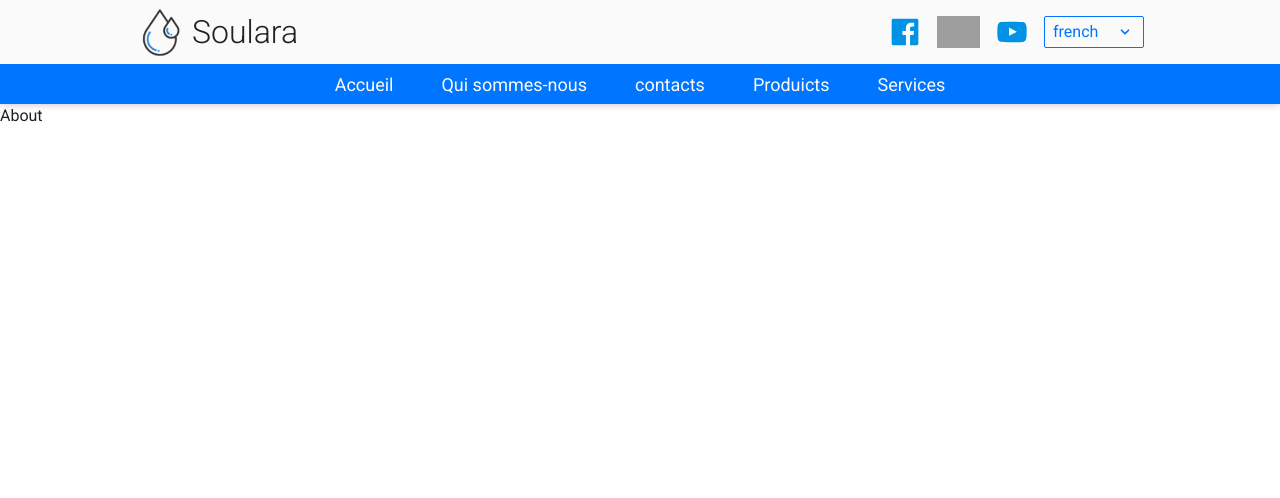
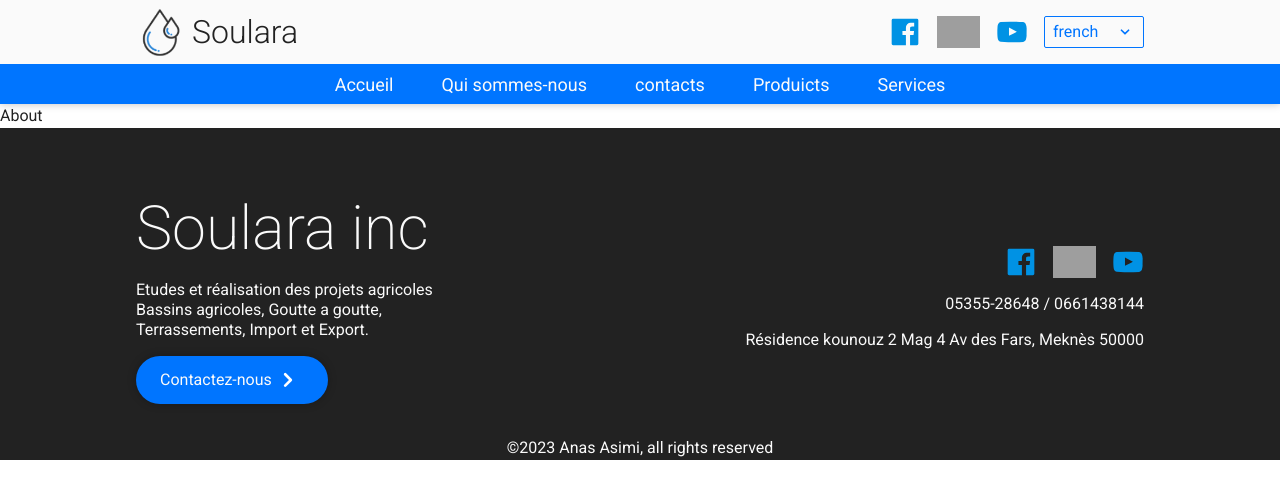
Before and after one commit to anas-asimi/Soulara, a React (Vite) app: page /about in a window 1280 px wide. Shown: the top 498 px of the page. Built offline with nearby package versions, Linux system fonts and the light colour scheme; grey boxes are pictures that could not be loaded.

Commit message:
add the footer and finish the home page completely

```diff
--- a/src/Layout.jsx
+++ b/src/Layout.jsx
@@ -1,4 +1,5 @@
 import { Routes, Route, Outlet, Link } from "react-router-dom";
+import FancyButton from "./components/FancyButton";
 import Select from './components/Select'
 import './sass/Layout.scss'
 
@@ -27,6 +28,25 @@ function Layout() {
         </nav>
       </header>
       <Outlet />
+      <footer>
+        <div className="container">
+          <div className="left">
+            <h2>Soulara inc</h2>
+            <p>Etudes et réalisation des projets agricoles Bassins agricoles, Goutte a goutte, Terrassements, Import et Export.</p>
+            <FancyButton destination={"contact"} text={'Contactez-nous'} size={'regular'} />
+          </div>
+          <div className="right">
+            <div className="social">
+              <a href="#" target="_blank"><img src="/facebook.svg" alt="facebook" height={32} /></a>
+              <a href="#" target="_blank"><img src="/whatsapp.svg" alt="whatsapp" height={32} /></a>
+              <a href="#" target="_blank"><img src="/youtube.svg" alt="youtube" height={32} /></a>
+            </div>
+            <p>05355-28648 / 0661438144</p>
+            <p>Résidence kounouz 2 Mag 4 Av des Fars, Meknès 50000</p>
+          </div>
+        </div>
+        <div className="copy-right">©2023 Anas Asimi, all rights reserved</div>
+      </footer>
     </>
   )
 }
--- a/src/components/FancyButton.jsx
+++ b/src/components/FancyButton.jsx
@@ -2,10 +2,10 @@ import { Link } from "react-router-dom";
 
 import './FancyButton.scss'
 
-function FancyButton({destination,text}) {
+function FancyButton({destination,text,size = 'big'}) {
   return (
-    <Link className="button" to={destination}>
-      <p className='big'>{text}</p>
+    <Link className={"button " + size} to={destination}>
+      <p className={size}>{text}</p>
       <img src="/angle-down-white.svg" height={'32px'} />
     </Link>
   )
--- a/src/components/FancyButton.scss
+++ b/src/components/FancyButton.scss
@@ -1,19 +1,27 @@
 @use "../sass/theme.scss" as *;
 
-.button{
+.button {
+  @include boxShadow;
   width: fit-content;
   display: flex;
   align-items: center;
   justify-content: center;
   background-color: $blue;
-    padding: 16px 32px;
   border-radius: 128px;
-    @include boxShadow;
   cursor: pointer;
-    p{
+  p {
     color: $white;
   }
-    img{
+  img {
     rotate: -90deg;
   }
+  &.small {
+    padding: 6px 16px;
   }
+  &.regular {
+    padding: 8px 24px;
+  }
+  &.big {
+    padding: 16px 32px;
+  }
+}
--- a/src/sass/Layout.scss
+++ b/src/sass/Layout.scss
@@ -1,9 +1,7 @@
 @use "theme" as *;
 
-
-
 // reset
-*{
+* {
   margin: 0;
   padding: 0;
   box-sizing: border-box;
@@ -14,10 +12,14 @@
 }
 
 // scroll and overflow
-html , body {
+html,
+body {
   width: 100%;
   height: 100vh;
   overflow-x: hidden;
+}
+#root{
+  min-height: 100vh;
 }
 
 // scrollbar-theme property
@@ -42,11 +44,11 @@ header {
   background-color: $white;
   @include boxShadow;
   .bar {
+    @include idealWidth;
     height: 64px;
     display: flex;
     align-items: center;
     justify-content: space-between;
-    @include idealWidth;
 
     .brand {
       display: flex;
@@ -82,3 +84,39 @@ header {
     }
   }
 }
+footer {
+  background-color: $black;
+  padding-top: 64px;
+  display: flex;
+  flex-direction: column;
+  gap: 32px;
+  & * {
+    color: $white;
+  }
+  .container {
+    @include idealWidth;
+    display: flex;
+    align-items: center;
+    justify-content: space-between;
+    .left{
+      width: 350px;
+      display: flex;
+      flex-direction: column;
+      gap: 16px;
+    }
+    .right{
+      display: flex;
+      flex-direction: column;
+      align-items: flex-end;
+      gap: 16px;
+      .social{
+        display: flex;
+        gap: 16px
+      }
+    }
+  }
+  .copy-right {
+    @include idealWidth;
+    text-align: center;
+  }
+}
```
Lines whose indentation alone changed are shown as unchanged.
